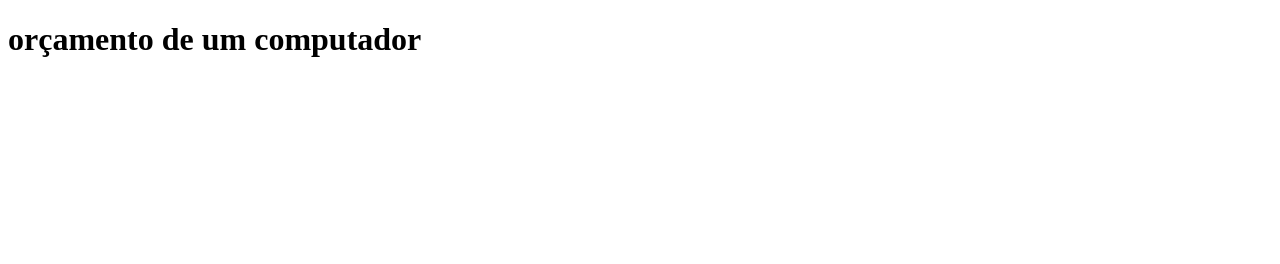
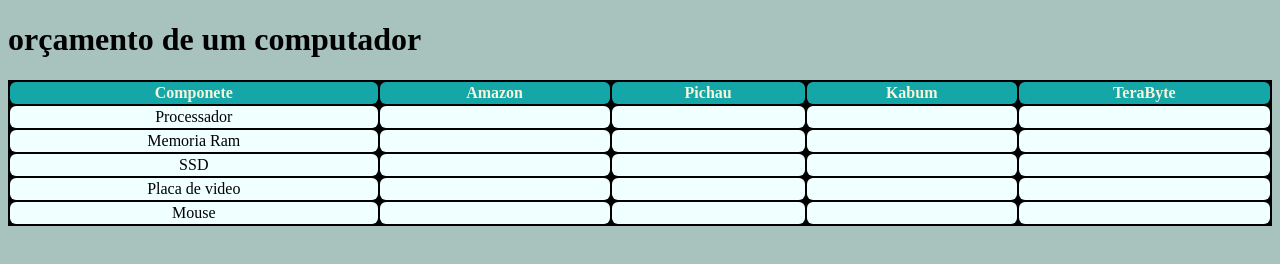
Before and after one commit to ddeborah48/siteArquiteturaa, a plain HTML site: page orcamento.html in a window 1280 px wide. Drawn offline with Linux system fonts and the light colour scheme.

Commit message:
Adicoonado tabela de orcamento

```diff
--- /dev/null
+++ b/orcamento.css
@@ -0,0 +1,25 @@
+td{
+    border: 1px rgb(96, 111, 199);
+    padding: 2px;
+    text-align: center;
+    background-color: azure;
+    border-radius: 6px;
+}
+
+th{
+    padding: 2px;
+    text-align: center;
+    background-color: rgb(21, 167, 167);
+    border-radius: 6px;
+    color: beige;
+
+}
+table{
+    background-color: black;
+    width: 100%;
+
+
+}
+body{
+    background-color: rgb(168, 194, 190);
+}
--- a/orcamento.html
+++ b/orcamento.html
@@ -3,10 +3,60 @@
 <head>
     <meta charset="UTF-8">
     <meta name="viewport" content="width=device-width, initial-scale=1.0">
+    <link rel="stylesheet" href="orcamento.css">
     <title>Document</title>
 </head>
 <body>
     <h1>orçamento de um computador</h1>
-    <h2></h2>
+    <table>
+        <tr>
+            <th>Componete</th>
+            <th>Amazon</th>
+            <th>Pichau</th>
+            <th>Kabum</th>
+            <th>TeraByte</th>
+        </tr>
+        <tr>
+             <td>Processador</td>
+             <td></td>
+             <td></td>
+             <td></td>
+             <td></td>
+
+        </tr>
+       <tr>
+        <td>Memoria Ram</td>
+        <td></td>
+        <td></td>
+        <td></td>
+        <td></td>
+       </tr>
+
+       <tr>
+        <td>SSD</td>
+        <td></td>
+        <td></td>
+        <td></td>
+        <td></td>
+
+       </tr>
+
+       <tr>
+        <td>Placa de video</td>
+        <td></td>
+        <td></td>
+        <td></td>
+        <td></td>
+
+       </tr>
+
+       <tr>
+        <td>Mouse</td>
+        <td></td>
+        <td></td>
+        <td></td>
+        <td></td>
+       </tr>
+    </table>
 </body>
 </html>
```
